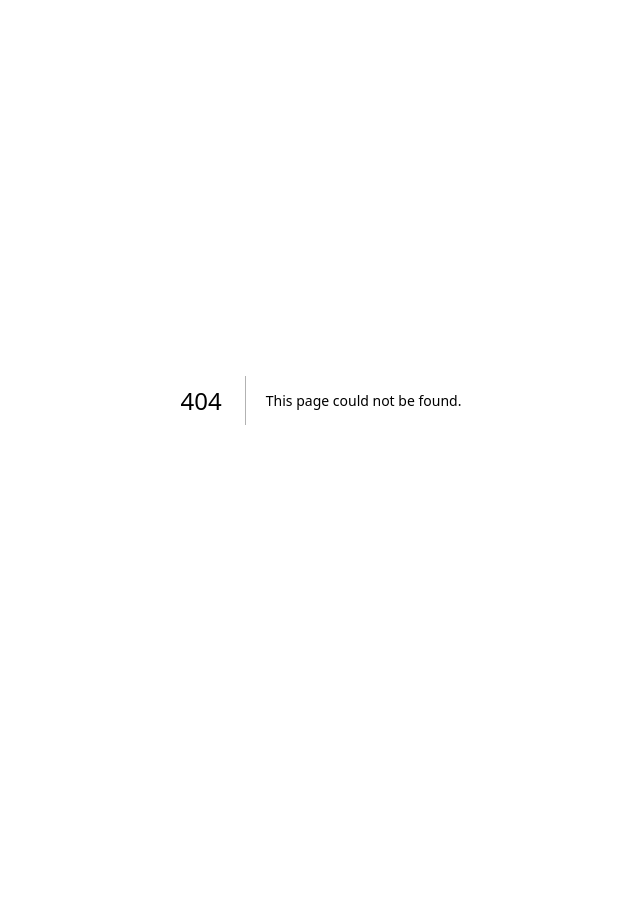
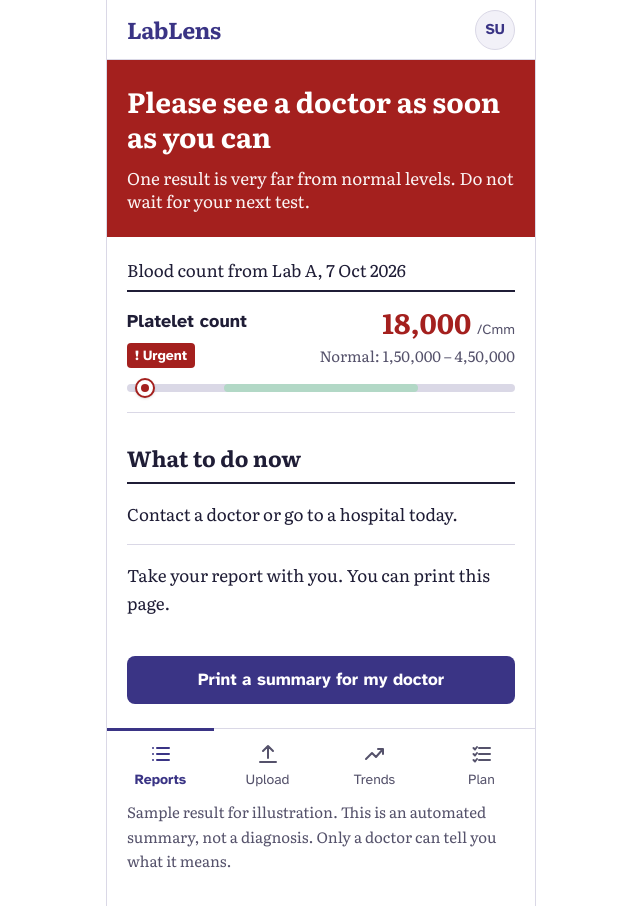
Before and after one commit to Nabil-Sajjad-Evan/LabLens, a Next.js app: page /demo/urgent in a window 1280 px wide. Before the commit this address had no page. Shown: the top 906 px of the page, without its empty margins (319-959 px from the left). Before the commit the page ends 800 px from the top, so only its background shows below. Built offline with nearby package versions, Linux system fonts and the light colour scheme.

Commit message:
Build C10 Urgent result screen with doctor alert banner and interactive print button

```diff
--- /dev/null
+++ b/app/demo/urgent/page.tsx
@@ -0,0 +1,112 @@
+// app/demo/urgent/page.tsx
+// Screen C10: Urgent result (route: /demo/urgent)
+"use client";
+
+import Screen from "@/components/Screen";
+import TextLink from "@/components/TextLink";
+
+export default function UrgentResultPage() {
+  const handlePrint = () => {
+    if (typeof window !== "undefined") {
+      window.print();
+    }
+  };
+
+  return (
+    <Screen active="Reports" showAccount>
+      {/* Full-width Red Urgent Banner sitting right below the header line */}
+      <div className="-mx-5 mt-0 bg-[#A4201E] px-5 py-6 text-white">
+        <h1 className="font-serif text-[1.75rem] font-bold leading-tight">
+          Please see a doctor as soon as you can
+        </h1>
+        <p className="mt-3 font-serif text-[1.0625rem] leading-snug text-white/95">
+          One result is very far from normal levels. Do not wait for your next test.
+        </p>
+      </div>
+
+      {/* Meta header with underline */}
+      <div className="mt-5 border-b-2 border-ink pb-2">
+        <p className="font-serif text-[1.0625rem] text-ink">
+          Blood count from Lab A, 7 Oct 2026
+        </p>
+      </div>
+
+      {/* Platelet Count Urgent Card */}
+      <div className="mt-4 border-b border-rule pb-5">
+        <div className="flex items-start justify-between">
+          <div>
+            <h3 className="text-[1.125rem] font-bold text-ink">Platelet count</h3>
+            <div className="mt-2 inline-flex items-center gap-1 rounded bg-[#A4201E] px-2 py-0.5 text-[0.875rem] font-bold text-white">
+              <span>!</span>
+              <span>Urgent</span>
+            </div>
+          </div>
+
+          <div className="text-right">
+            <div className="font-serif text-[1.75rem] font-bold leading-none text-[#A4201E]">
+              18,000 <span className="font-sans text-[0.875rem] font-normal text-muted">/Cmm</span>
+            </div>
+            <p className="mt-2 font-serif text-[0.9375rem] text-muted">
+              Normal: 1,50,000 – 4,50,000
+            </p>
+          </div>
+        </div>
+
+        {/* Range bar with Red indicator */}
+        <div className="relative mt-4 h-2 w-full rounded-full bg-rule">
+          {/* Normal range green segment */}
+          <div
+            className="absolute top-0 bottom-0 rounded-full bg-[#B2D8C6]"
+            style={{ left: "25%", width: "50%" }}
+          />
+
+          {/* Red target indicator for 18,000 */}
+          <div
+            className="absolute top-1/2 flex h-5 w-5 -translate-y-1/2 items-center justify-center rounded-full border-2 border-[#A4201E] bg-white shadow-sm"
+            style={{ left: "2%" }}
+          >
+            <div className="h-2 w-2 rounded-full bg-[#A4201E]" />
+          </div>
+        </div>
+      </div>
+
+      {/* What to do now section */}
+      <div className="mt-7">
+        <div className="border-b-2 border-ink pb-2">
+          <h2 className="font-serif text-[1.375rem] font-bold text-ink">
+            What to do now
+          </h2>
+        </div>
+
+        <div className="divide-y divide-rule font-serif text-[1.0625rem] leading-relaxed text-ink">
+          <p className="py-4">Contact a doctor or go to a hospital today.</p>
+          <p className="py-4">
+            Take your report with you. You can print this page.
+          </p>
+        </div>
+      </div>
+
+      {/* Working Print Button */}
+      <div className="mt-6">
+        <button
+          type="button"
+          onClick={handlePrint}
+          className="flex h-12 w-full items-center justify-center rounded-lg bg-brand font-bold text-white transition-opacity hover:opacity-90 active:opacity-80"
+        >
+          Print a summary for my doctor
+        </button>
+      </div>
+
+      {/* See all results link */}
+      <div className="mt-4">
+        <TextLink href="/reports/latest/all">See all results</TextLink>
+      </div>
+
+      {/* Disclaimer footnote */}
+      <p className="mt-6 font-serif text-[0.9375rem] leading-relaxed text-muted">
+        Sample result for illustration. This is an automated summary, not a
+        diagnosis. Only a doctor can tell you what it means.
+      </p>
+    </Screen>
+  );
+}
```
